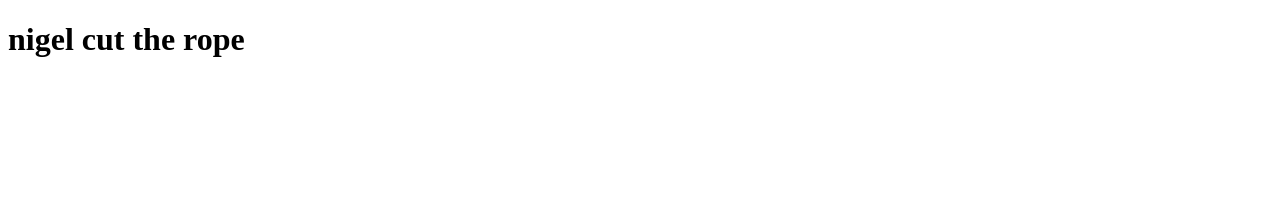
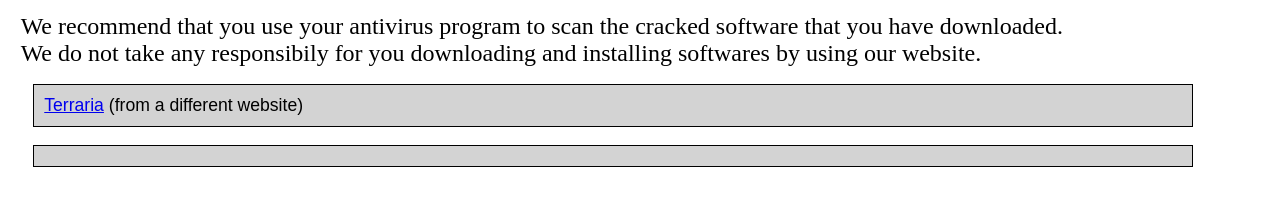
Before and after one commit to Melatonein/Melatonein.github.io, a plain HTML site: page index.html in a window 1280 px wide. Drawn offline with Linux system fonts and the light colour scheme.

Commit message:
Add files via upload

```diff
--- a/index.html
+++ b/index.html
@@ -1,6 +1,12 @@
 <!DOCTYPE html>
+<html>
 <head>
+	<title>Cracked Software</title>
+	<link rel="stylesheet" href="stylesheet.css">
 </head>
 <body>
-<h1> nigel cut the rope</h1>
+	<p id="Intro">We recommend that you use your antivirus program to scan the cracked software that you have downloaded.<br>We do not take any responsibily for you downloading and installing softwares by using our website.</p>
+	<p id="Terraria" class="box"><a href="https://pcgames-download.com/2015/04/terraria-free-download-mega-uptobox-uploaded/">Terraria</a> (from a different website)</p>
+	<p class="box"></p>
 </body>
+</html>
--- /dev/null
+++ b/stylesheet.css
@@ -0,0 +1,19 @@
+#Intro {
+	font-size: 150%;
+	margin: 1% 0% 0% 1%;
+}
+
+.box {
+	font-family:'Ubuntu', sans-serif;
+    position:relative;
+	background-color: lightgrey;
+    left: 2%;
+    top: 1%;
+  	border:solid 1px;
+    padding:10px 10px;
+    width: 90%;
+}
+
+#Terraria {
+	font-size: 110%;
+}
```
